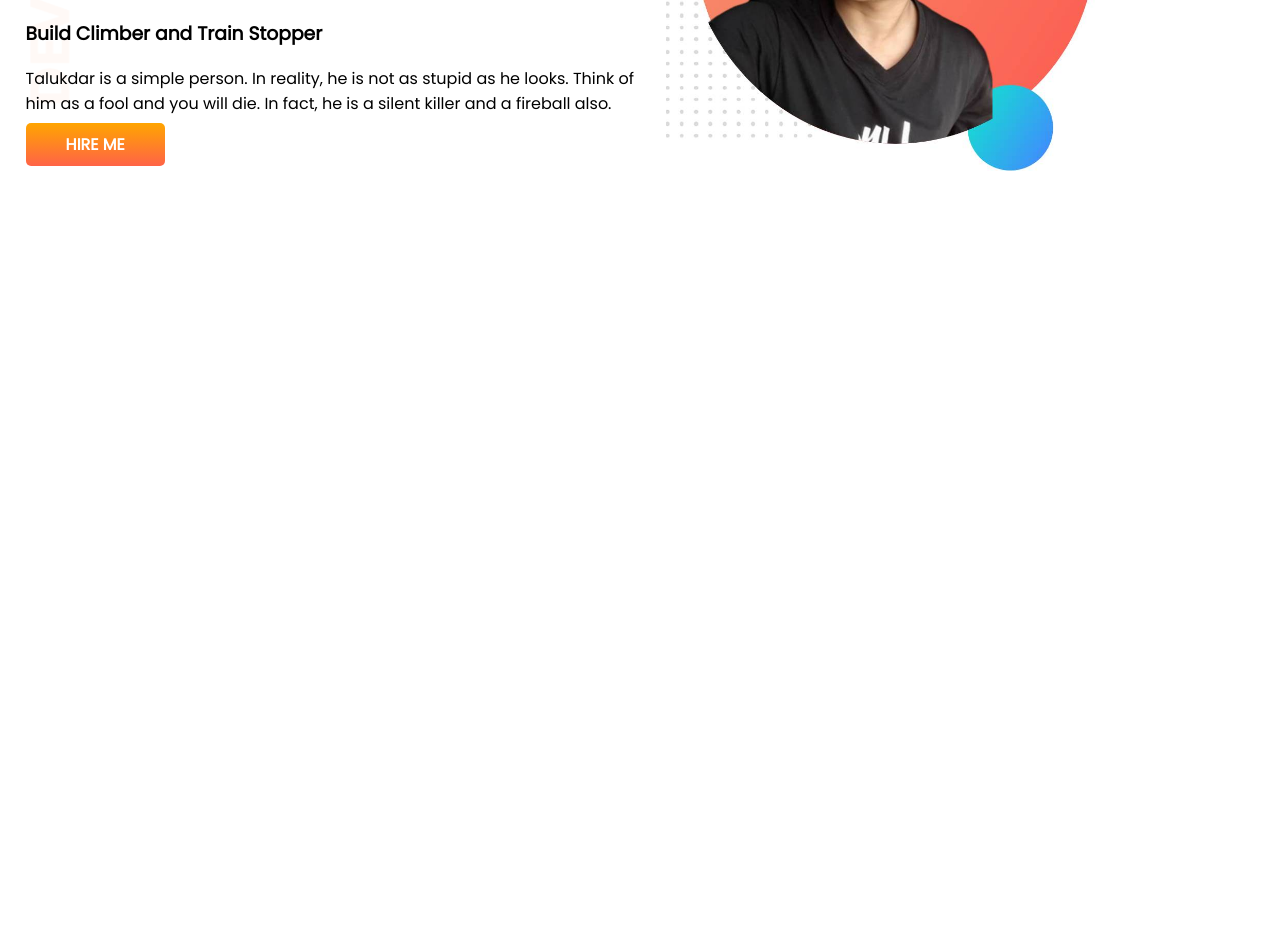
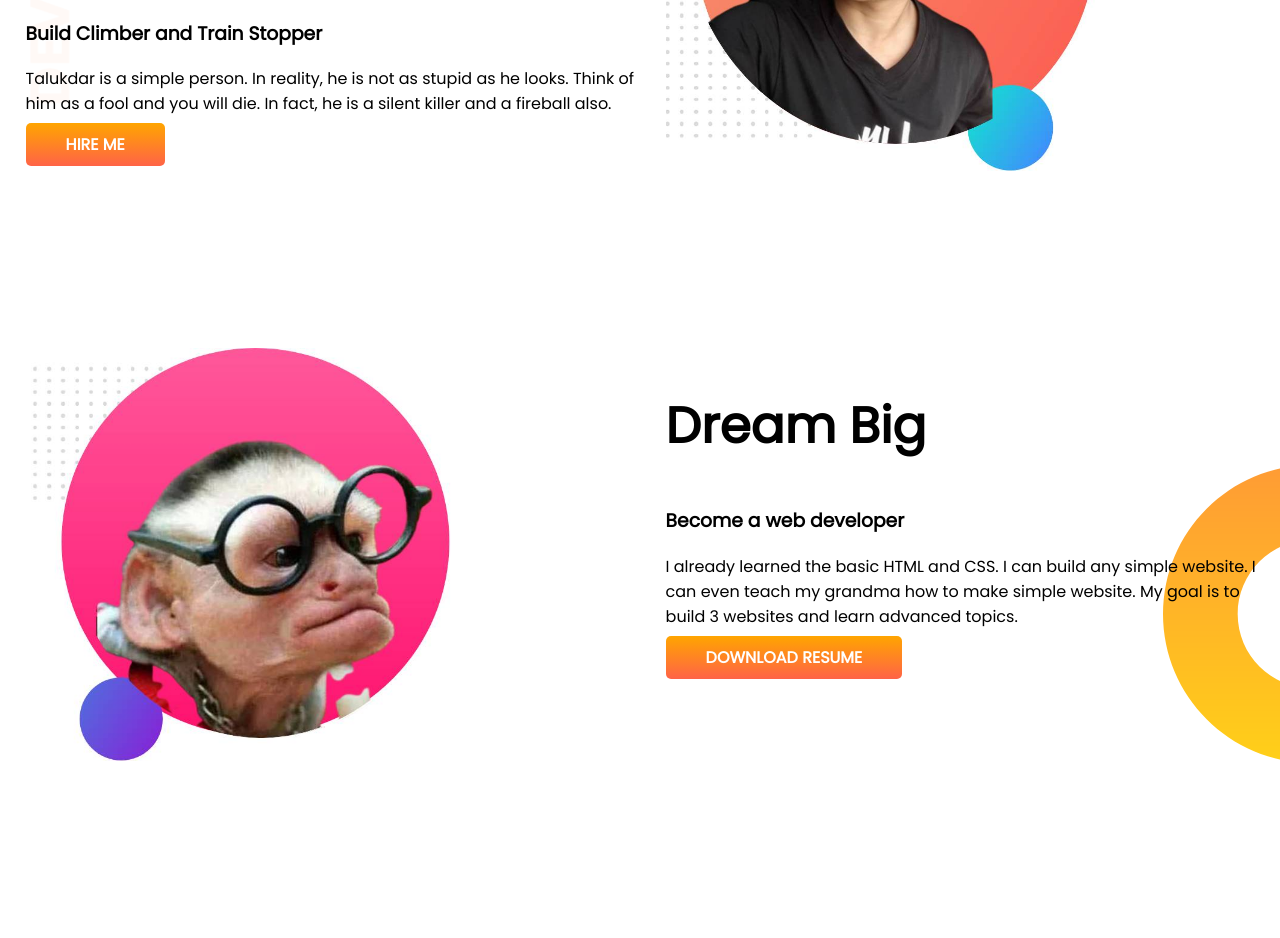
Before and after one commit to SATalukder/developer-portfolio, a plain HTML site: page index.html in a window 1280 px wide. Shown: the part 256-1194 px from the top of the page. Before the commit the page ends 800 px from the top, so only its background shows below. Drawn offline with Linux system fonts and the light colour scheme.

Commit message:
second Work

```diff
--- a/index.html
+++ b/index.html
@@ -27,6 +27,20 @@
             <img src="images/talukder.jpg" alt="Talukder picture">
         </div>
     </section>
+    <section class="dream-big">
+        <div class="half-width">
+            <img src="images/monkey.jpg" alt="monky picture">
+        </div>
+        <div class="half-width">
+            <h1>Dream Big</h1>
+
+            <h3>Become a web developer</h3>
+            <p>I already learned the basic HTML and CSS. I can build any simple website. I can even teach my grandma how
+                to make simple website. My goal is to build 3 websites and learn advanced topics.</p>
+
+            <a class="Link-Button" target="_blank" rel="noopener noreferrer" href="">DOWNLOAD RESUME</a>
+        </div>
+    </section>
 
 
 </body>
--- a/style.css
+++ b/style.css
@@ -13,6 +13,7 @@ h1 {
 
 section {
     display: flex;
+    padding-bottom: 170px;
 }
 
 .half-width {
@@ -22,6 +23,7 @@ section {
 
 .half-width img {
     width: 70%;
+    padding-right: 2%;
 }
 
 .Link-Button {
@@ -38,3 +40,11 @@ section {
     background-image: url(images/top-banner.png);
     background-repeat: no-repeat;
 }
+
+.dream-big {
+    background-image: url(images/dream-bg.png);
+    background-repeat: no-repeat;
+    background-position: right;
+    background-position-x: right;
+    background-position-y: 40%;
+}
```
Also changed, not shown: images/jhankar.png (deleted), images/jhankar2.png (deleted), images/monkey.jpg (added).
